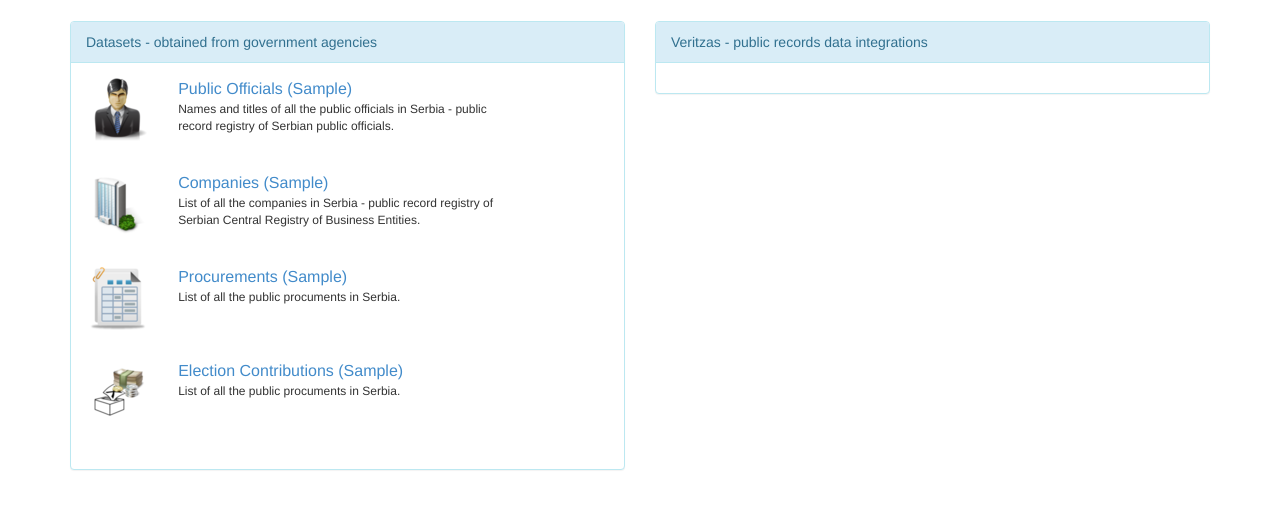
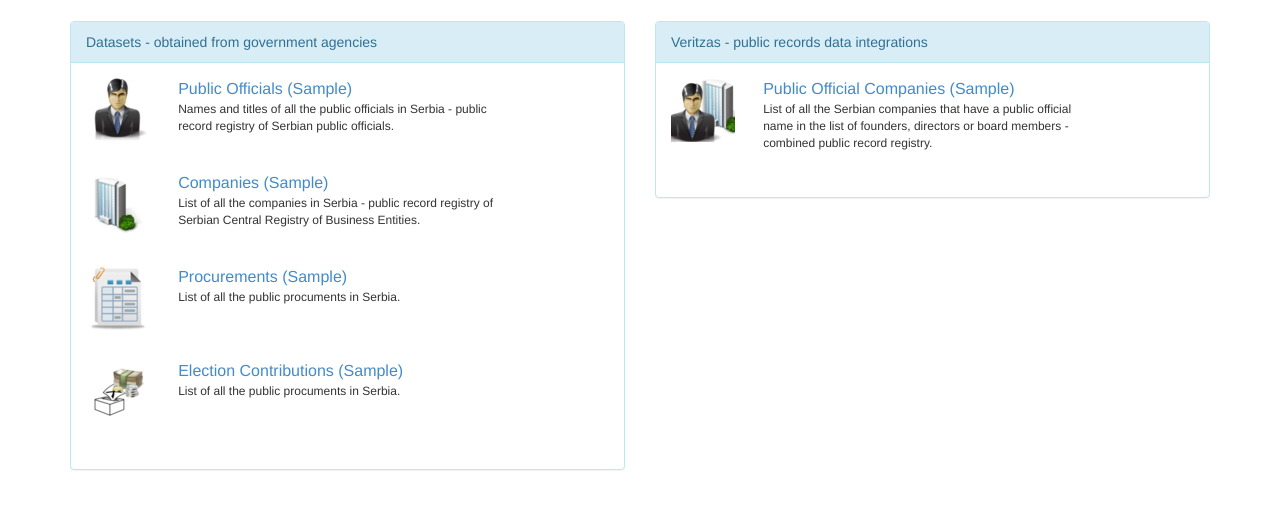
Before and after one commit to padejski/veritzaproto, a Django app: template serbia/templates/serbia_datasets.html in a window 1280 px wide. Shown: the part 52-561 px from the top of the page. Run offline with Django 3.2, Linux system fonts and the light colour scheme; the template is opened without the code that fills it: most values are stand-ins (such as "Sample title", 1, 10 or a date in 2020); parts of the project's set-up code (start-up, migrations or seed data) failed here and were passed over; some libraries are stand-ins or nearby versions.

Commit message:
added data integrations to datasets view

```diff
--- a/serbia/templates/serbia_datasets.html
+++ b/serbia/templates/serbia_datasets.html
@@ -89,6 +89,17 @@
             <div class="panel-heading">Veritzas - public records data integrations</div>
             <div class="panel-body">
 
+                <div class="row">
+                    <a href="{% url 'serbia:officialscompanies' %}">
+                        <div class="col-md-2">
+                            <img src="{{ MEDIA_URL }}images/official-company-small.png"></img>
+                        </div>
+                        <div class="col-md-8">
+                            <div style="font-size: 12pt">Public Official Companies ({{ offcompanies_no }})</div></a>
+                            <div>{% include 'core/subscription_form_include.html' with dataset_name='PublicOfficialCompany' %}</div>
+                            <div style="font-size: 9pt">List of all the Serbian companies that have a public official name in the list of founders, directors or board members - combined public record registry.</div>
+                        </div>
+                </div>
 
 
 
```
